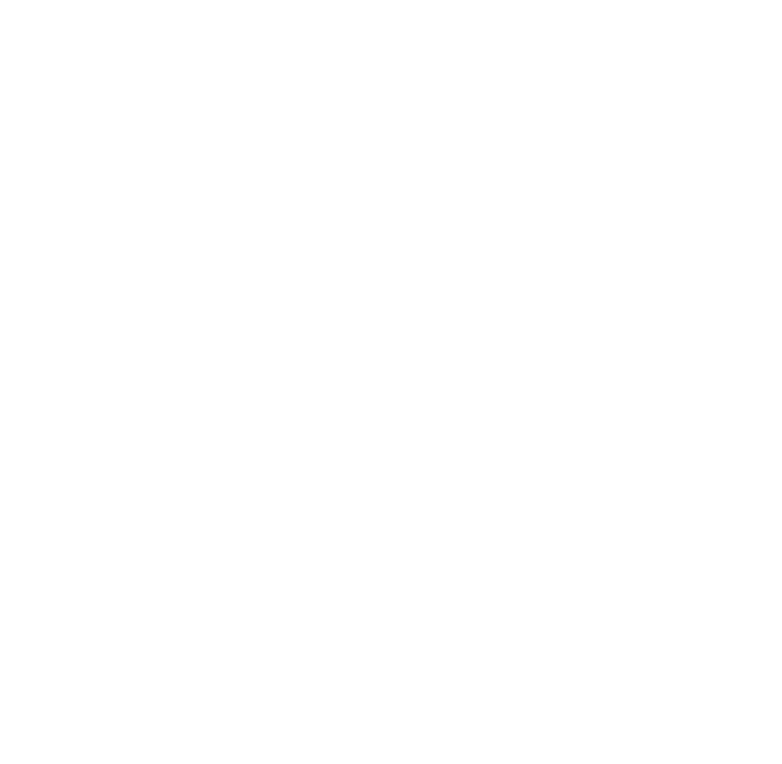
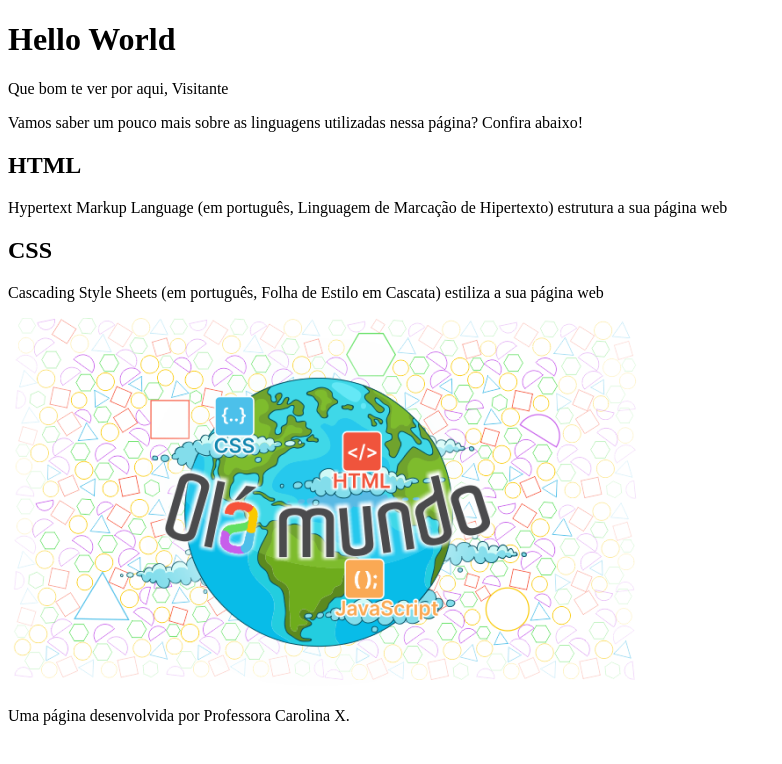
Before and after one commit to carolin4x/HelloWorldAlura, a plain HTML site: page index.html in a window 1280 px wide. Shown: the whole page, without its empty margins (0-782 px from the left). Drawn offline with Linux system fonts and the light colour scheme.

Commit message:
Add files via upload
Finalizando estruturação HTML da página

```diff
--- a/index.html
+++ b/index.html
@@ -1,11 +1,34 @@
 <!DOCTYPE html>
 <html lang="en">
+
 <head>
     <meta charset="UTF-8">
     <meta name="viewport" content="width=device-width, initial-scale=1.0">
     <title>Document</title>
 </head>
+
 <body>
 
+
+    <header>
+        <h1>Hello World</h1>
+        <p>Que bom te ver por aqui, Visitante</p>
+        <p>Vamos saber um pouco mais sobre as linguagens utilizadas nessa página? Confira abaixo!</p>
+    </header>
+    <section>
+        <h2>HTML</h2>
+        <P>Hypertext Markup Language (em português, Linguagem de Marcação de Hipertexto) estrutura a sua página web</P>
+        <h2>CSS</h2>
+        <p>Cascading Style Sheets (em português, Folha de Estilo em Cascata) estiliza a sua página web</p>
+        <img src="imagem/ola-mundo.png"
+            alt="Imagem com figuras geométricas ao fundo e uma figura do planeta Terra a frente, com a inscrição Olá Mundo em letras coloridas">
+    </section>
+    <footer>
+        <p>Uma página desenvolvida por Professora Carolina X.</p>
+    </footer>
+
+
+
 </body>
+
 </html>
```
Also changed, not shown: imagem/ola-mundo.png (added).
